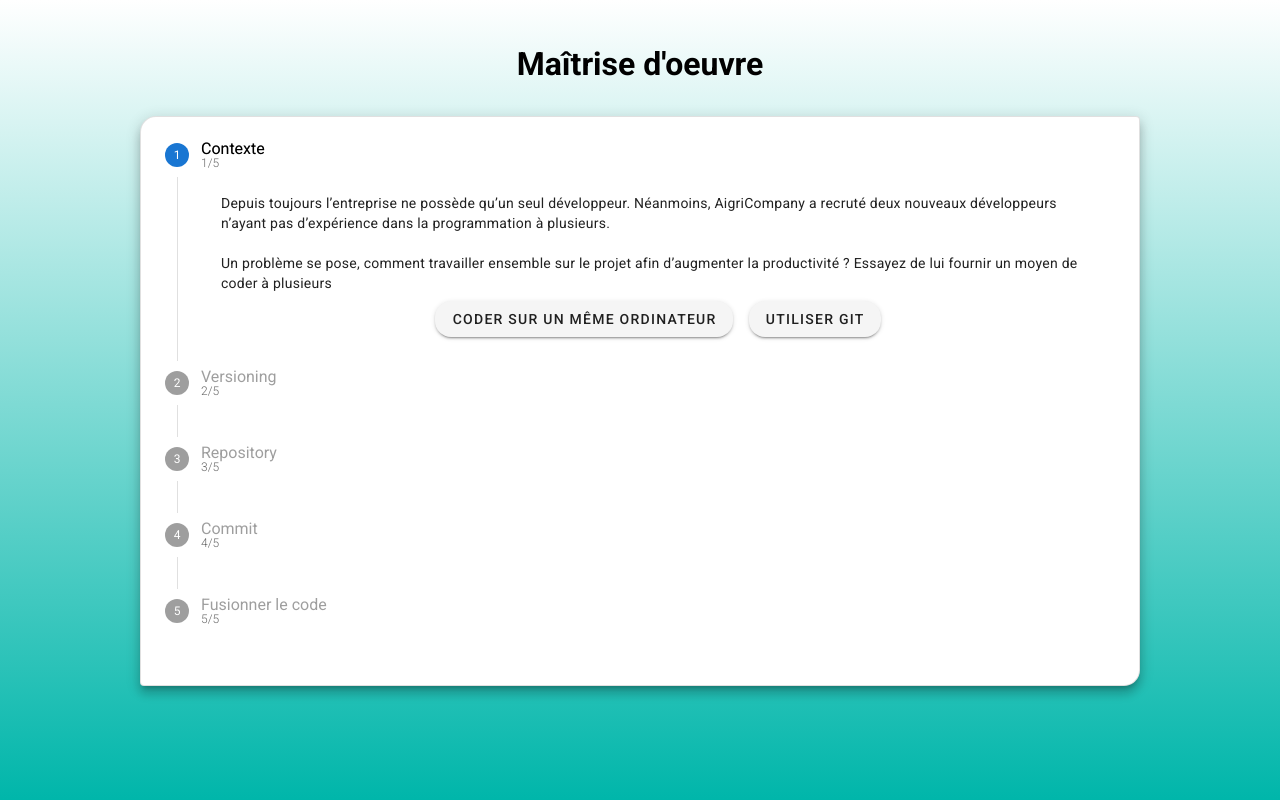
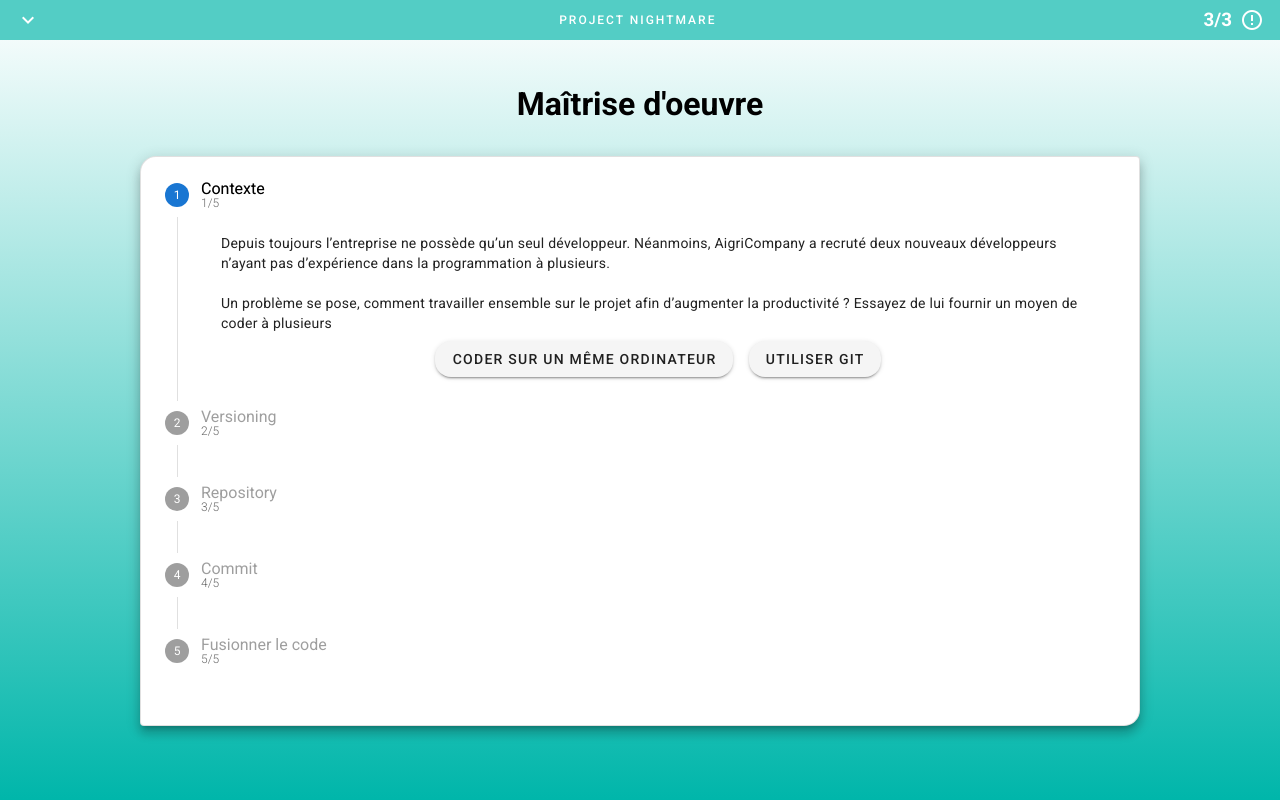
Before and after one commit to SammyMERAZGA/ProjectCircle, a Vue app: page /play/moe in a window 1280 px wide. Built offline with nearby package versions, Linux system fonts and the light colour scheme.

Commit message:
[Navbar]

```diff
--- a/src/App.vue
+++ b/src/App.vue
@@ -1,6 +1,7 @@
 <template>
   <v-app>
     <v-main>
+      <Navbar />
       <router-view />
     </v-main>
   </v-app>
@@ -8,6 +9,7 @@
 
 <script lang="ts">
 import Vue from "vue";
+import Navbar from "@/components/Navbar.vue";
 
 export default Vue.extend({
   name: "App",
@@ -15,6 +17,9 @@ export default Vue.extend({
   data: () => ({
     //
   }),
+  components: {
+    Navbar,
+  },
 });
 </script>
 
@@ -39,7 +44,7 @@ body::-webkit-scrollbar-track {
   background: rgba(0, 0, 0, 0);
 }
 body::-webkit-scrollbar-thumb {
-  background-color: #0AD0A0;
+  background-color: #0ad0a0;
   border-radius: 10px;
 }
 </style>
--- /dev/null
+++ b/src/components/Navbar.vue
@@ -0,0 +1,64 @@
+<template>
+  <v-app-bar
+    v-if="$route.path !== '/' && $route.path !== '/context'"
+    app
+    color="#53CDC5"
+    flat
+    height="40px"
+  >
+    <v-menu offset-y>
+      <template v-slot:activator="{ on }">
+        <v-btn class="mr-5" icon v-on="on">
+          <v-icon color="white">mdi-chevron-down</v-icon>
+        </v-btn>
+      </template>
+      <v-list flat>
+        <v-list-item-group>
+          <v-list-item
+            v-for="(item, i) in items"
+            :key="i"
+            router
+            :to="item.url"
+            active-class="borderMobile"
+          >
+            <v-list-item-title>{{ item.text }}</v-list-item-title>
+          </v-list-item>
+        </v-list-item-group>
+      </v-list>
+    </v-menu>
+    <v-row align="center" justify="center">
+      <h1 class="overline white--text">Project Nightmare</h1>
+    </v-row>
+    <h3 class="white--text mr-2">3/3</h3>
+    <v-icon color="white">mdi-alert-circle-outline</v-icon>
+  </v-app-bar>
+</template>
+
+<script lang="ts">
+import Vue from "vue";
+import Component from "vue-class-component";
+
+@Component
+export default class Navbar extends Vue {
+  items = [
+    {
+      text: "Contexte",
+      url: "/context",
+    },
+    {
+      text: "Thématiques",
+      url: "/home",
+    },
+    {
+      text: "Quitter le jeu",
+      url: "/",
+    },
+  ];
+}
+</script>
+
+<style scoped>
+.borderMobile {
+  border-left: 4px solid #32e4cc;
+}
+</style>
```
